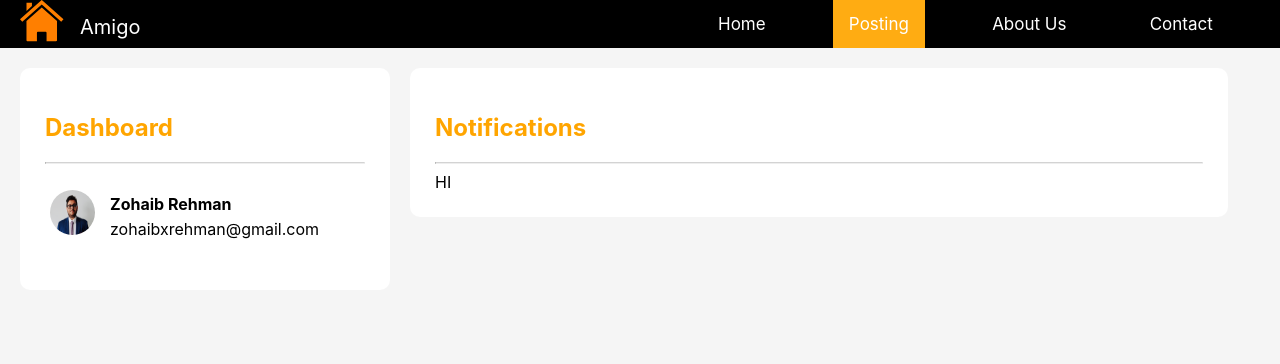
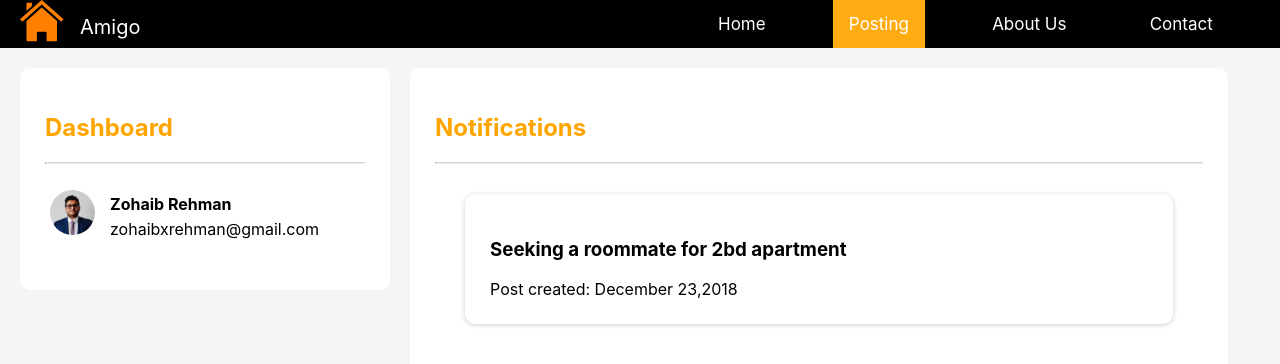
Before and after one commit to zohaibxrehman/Amigo, a React (Create React App) app in the folder amigo/: page /dashboard in a window 1280 px wide. Shown: the top 364 px of the page. Built offline with nearby package versions, Linux system fonts and the light colour scheme.

Commit message:
Modify design of notification card

```diff
--- a/amigo/src/components/dashboardPageComponents/NotificationPanel/PostNotification/PostNotification.css
+++ b/amigo/src/components/dashboardPageComponents/NotificationPanel/PostNotification/PostNotification.css
@@ -0,0 +1,7 @@
+#postNotification {
+    margin: 30px;
+    padding: 25px;
+    border-radius: 10px;
+    background-color: white;
+    box-shadow: 0px 1px 5px rgba(0,0,0,0.2);
+}
--- a/amigo/src/components/dashboardPageComponents/NotificationPanel/PostNotification/PostNotification.jsx
+++ b/amigo/src/components/dashboardPageComponents/NotificationPanel/PostNotification/PostNotification.jsx
@@ -6,7 +6,10 @@ class PostNotification extends Component {
     render() {
         return (
             <div id="postNotification">
-                HI
+                <h3>Seeking a roommate for 2bd apartment</h3>
+                <div>
+                    Post created: December 23,2018
+                </div>
             </div>
         )
     }
--- a/amigo/src/components/dashboardPageComponents/UserPanel/UserProfile/UserProfile.css
+++ b/amigo/src/components/dashboardPageComponents/UserPanel/UserProfile/UserProfile.css
@@ -3,6 +3,7 @@
 }
 
 #userProfile img {
+    object-fit: cover;
     width: 45px;
     height: 45px;
     border-radius: 50%;
```
